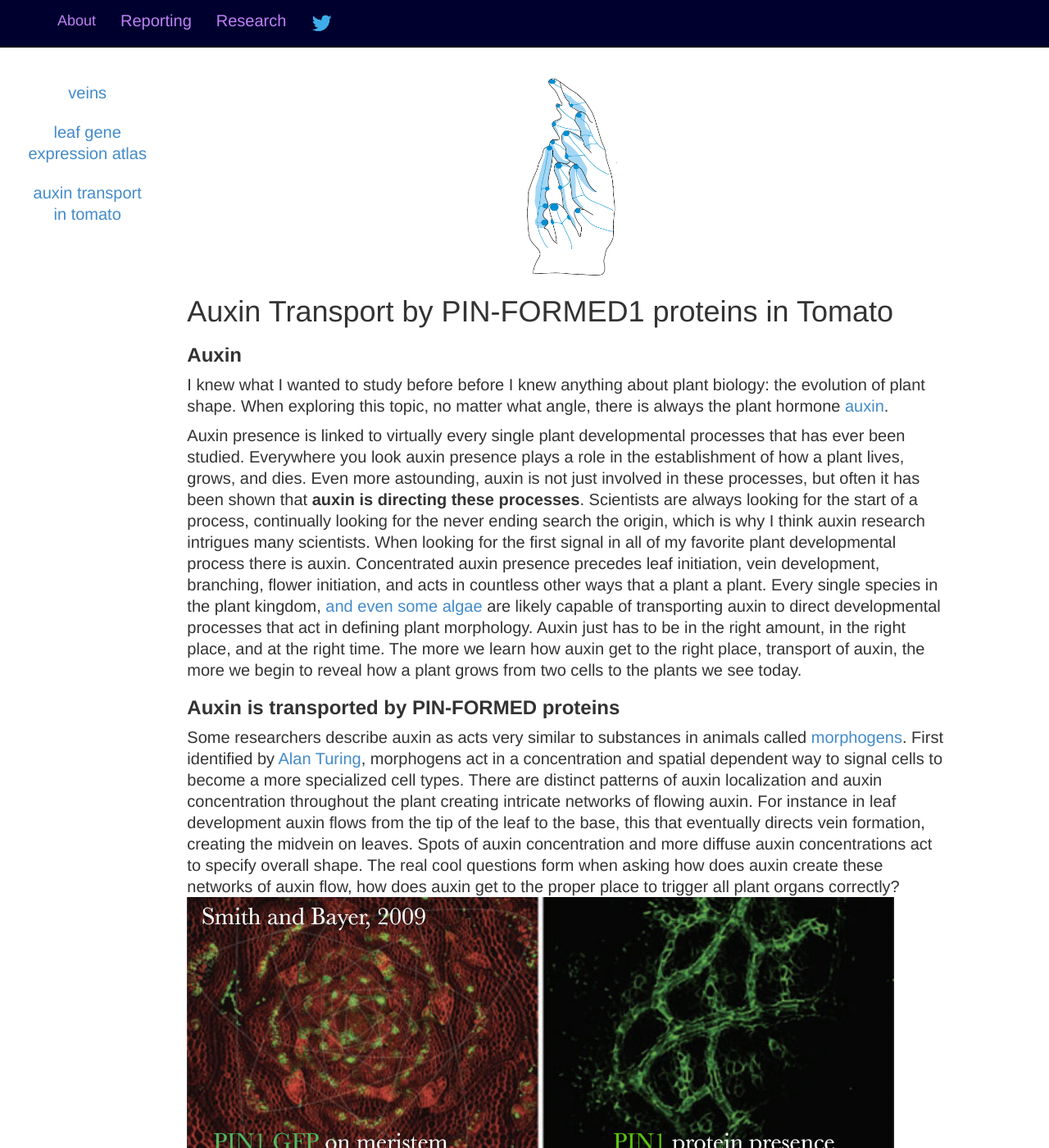
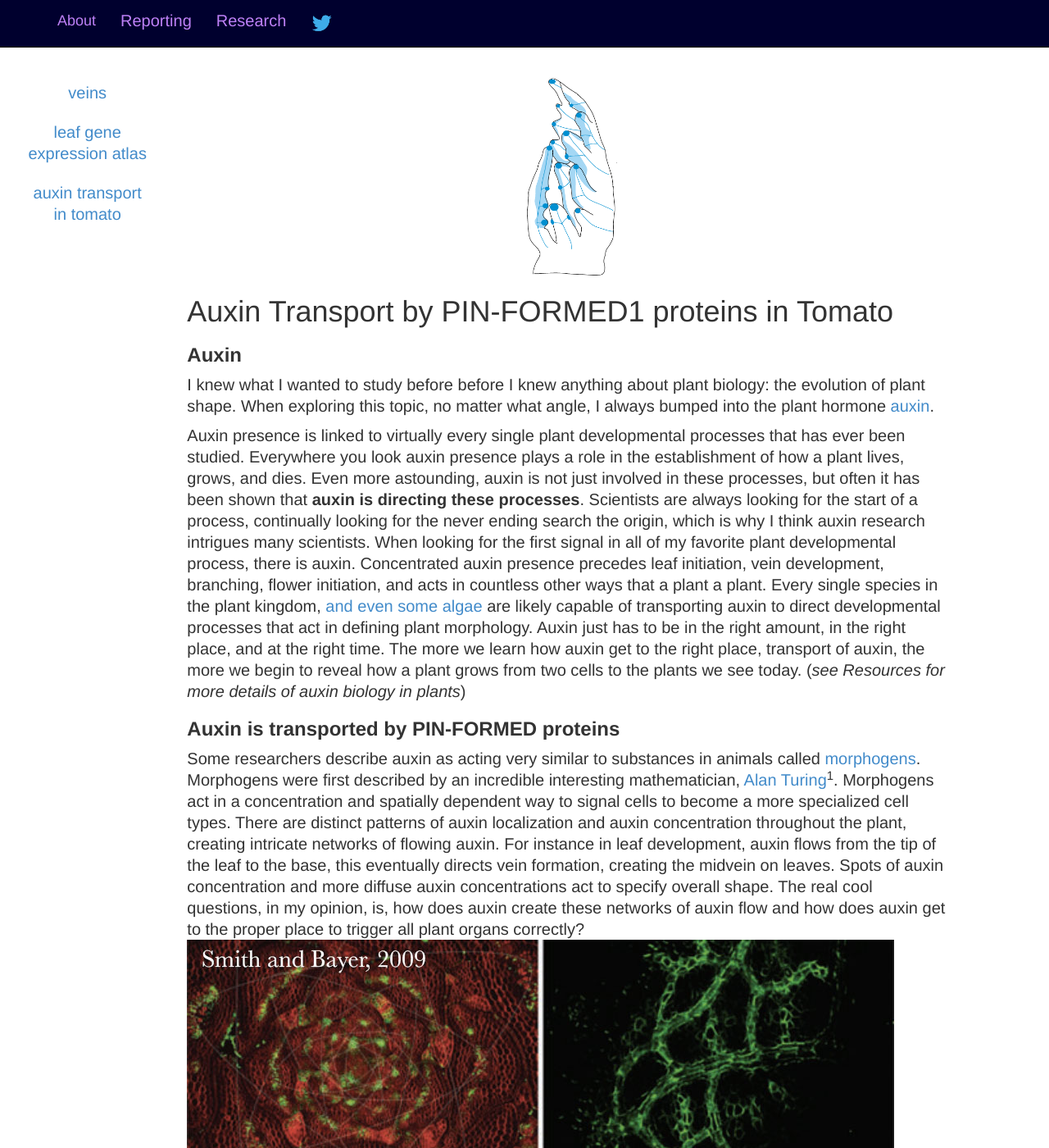
Before and after one commit to iamciera/creports, a Jekyll site: the page built from research/PIN1/index.html, in a window 1280 px wide and 1400 px high. Shown: the whole window at 82% size. Built offline with Jekyll 4.4.1, drawn with Linux system fonts in a browser that asks for light colours; nearby versions of some CDN libraries; Markdown is read by kramdown in place of the engine named in the settings; some of the changed text lies outside the part shown.

Commit message:
edited PIN1 section of Research

```diff
--- a/research/PIN1/index.html
+++ b/research/PIN1/index.html
@@ -9,13 +9,13 @@
 
 <H3><b>Auxin</b></H3>
 
-<p>I knew what I wanted to study before before I knew anything about plant biology: the evolution of plant shape.  When exploring this topic, no matter what angle, there is always the plant hormone <a href="http://en.wikipedia.org/wiki/Auxin">auxin</a>.</p>
+<p>I knew what I wanted to study before before I knew anything about plant biology: the evolution of plant shape.  When exploring this topic, no matter what angle, I always bumped into the plant hormone <a href="http://en.wikipedia.org/wiki/Auxin">auxin</a>.</p>
 
-<p>Auxin presence is linked to virtually every single plant developmental processes that has ever been studied. Everywhere you look auxin presence plays a role in the establishment of how a plant lives, grows, and dies. Even more astounding, auxin is not just involved in these processes, but often it has been shown that <strong>auxin is directing these processes</strong>.  Scientists are always looking for the start of a process, continually looking for the never ending search the origin, which is why I think auxin research intrigues many scientists.  When looking for the first signal in all of my favorite plant developmental process there is auxin. Concentrated auxin presence precedes leaf initiation, vein development, branching, flower initiation, and acts in countless other ways that a plant a plant.  Every single species in the plant kingdom, <a href"http://www.sciencedirect.com/science/article/pii/S136013851200194X">and even some algae</a> are likely capable of transporting auxin to direct developmental processes that act in defining plant morphology.  Auxin just has to be in the right amount, in the right place, and at the right time.  The more we learn how auxin get to the right place, transport of auxin, the more we begin to reveal how a plant grows from two cells to the plants we see today.</p>
+<p>Auxin presence is linked to virtually every single plant developmental processes that has ever been studied. Everywhere you look auxin presence plays a role in the establishment of how a plant lives, grows, and dies. Even more astounding, auxin is not just involved in these processes, but often it has been shown that <strong>auxin is directing these processes</strong>.  Scientists are always looking for the start of a process, continually looking for the never ending search the origin, which is why I think auxin research intrigues many scientists.  When looking for the first signal in all of my favorite plant developmental process, there is auxin. Concentrated auxin presence precedes leaf initiation, vein development, branching, flower initiation, and acts in countless other ways that a plant a plant.  Every single species in the plant kingdom, <a href"http://www.sciencedirect.com/science/article/pii/S136013851200194X">and even some algae</a> are likely capable of transporting auxin to direct developmental processes that act in defining plant morphology.  Auxin just has to be in the right amount, in the right place, and at the right time.  The more we learn how auxin get to the right place, transport of auxin, the more we begin to reveal how a plant grows from two cells to the plants we see today. (<i>see Resources for more details of auxin biology in plants</i>)</p>
 
 <H3><b>Auxin is transported by PIN-FORMED proteins</b></H3>
 
-<p>Some researchers describe auxin as acts very similar to substances in animals called <a href="http://en.wikipedia.org/wiki/Morphogen">morphogens</a>. First identified by <a href"http://en.wikipedia.org/wiki/Alan_Turing"> Alan Turing</a>, morphogens act in a concentration and spatial dependent way to signal cells to become a more specialized cell types. There are distinct patterns of auxin localization and auxin concentration throughout the plant creating intricate networks of flowing auxin. For instance in leaf development auxin flows from the tip of the leaf to the base, this that eventually directs vein formation, creating the midvein on leaves.  Spots of auxin concentration and more diffuse auxin concentrations act to  specify overall shape.  The real cool questions form when asking how does auxin create these networks of auxin flow, how does auxin get to the proper place to trigger all plant organs correctly?
+<p>Some researchers describe auxin as acting very similar to substances in animals called <a href="http://en.wikipedia.org/wiki/Morphogen">morphogens</a>. Morphogens were first described by an incredible interesting mathematician,<a href"http://en.wikipedia.org/wiki/Alan_Turing"> Alan Turing</a><sup>1</sup>. Morphogens act in a concentration and spatially dependent way to signal cells to become a more specialized cell types. There are distinct patterns of auxin localization and auxin concentration throughout the plant, creating intricate networks of flowing auxin. For instance in leaf development, auxin flows from the tip of the leaf to the base, this eventually directs vein formation, creating the midvein on leaves.  Spots of auxin concentration and more diffuse auxin concentrations act to  specify overall shape.  The real cool questions, in my opinion, is, how does auxin create these networks of auxin flow and how does auxin get to the proper place to trigger all plant organs correctly?
 
 <img src="{{ site.baseurl }}/img/auxinTransport04.jpg" class="img-responsive" alt="Responsive image">
 
@@ -23,7 +23,7 @@
     <img src="{{ site.baseurl }}/img/auxinTransport02.png" height="600" align="center">
 </div>
 
-  One of the keys to understanding how auxin gets to the right place at the right time comes from studying a group of proteins called <i>PIN-FORMED (PIN)</i>.  <i>PIN</i> protein largely determine where auxin is spatially because they are auxin efflux carriers, meaning they determine the transport of auxin <i>out</i> of a cell.  Since auxin is passively taken into a cell, directionality of auxin is largely determined on the direction of auxin out of the cell by these <i>PIN</i> proteins.  They decide direction by preferentially localizing on one side of the cell plasma membrane. </p>
+  <p> One of the keys to understanding how auxin gets to the right place at the right time comes from studying a group of proteins called <i>PIN-FORMED (PIN)</i>.  <i>PIN</i> proteins largely determine where auxin is spatially because they are auxin efflux carriers, meaning they determine the transport of auxin <i>out</i> of a cell.  Since auxin is passively taken into a cell, directionality of auxin is largely determined on the direction of auxin out of the cell by these <i>PIN</i> proteins.  <i>PIN</i> proteins essentially dictate auxin directional flow by preferentially localizing on only one edge of a plant cell, the <a href = "http://en.wikipedia.org/wiki/Plant_cell">plasma membrane</a></p>
 
 <br>
 <img src="{{ site.baseurl }}/img/auxinTransport.png" class="img-responsive" alt="Responsive image">
@@ -54,14 +54,14 @@
 
 <p>3. What happens when <i>PIN1</i> function is altered in tomato?  What happens when there is no or reduced <i>PIN1</i> proteins?</p>
 
-<H3><b>Auxin patterning defines reiterated patterning in plants.</b></H3>
+<H1> Resources</H1>
 
-When you start to look closely at plant development reiterations of patterns begin and continue to reveal themselves.  The divergence angle of leaf initiation predominantly follows number in the Fibonacci series.  The understanding of how auxin gets to the parts that
-
-<H1> Resources</H1>
+<p><a href = "http://www.plantphysiol.org/content/154/2/501.short">The Power of Auxin in Plants</a><i>free</i></p>
 
 <p><a href="http://onlinelibrary.wiley.com/doi/10.1111/j.1365-3040.2009.01997.x/full">Auxin transport-feedback models of patterning in plants. </a><i>free</i>
 
 <p><a href="http://www.sciencedirect.com/science/article/pii/S136013851200194X">Origin and evolution of PIN auxin transporters in the green lineage</a><i>free</i></p>
 
-<
+<p><a href = "http://dev.biologists.org/content/139/24/4495.short"> Book review:Everything you always wanted to know about auxin but were afraid to ask.</a><i>book review free, book is not</i></p>
+
+<sup>1</sup>While morphogens are almost exclusively described in animals, and only recently (and hesitantly) used to describe auxin in plants, it is interesting to note that his interest in this field came from his fasination with leaf initiation patterns, also know as <a href = "http://en.wikipedia.org/wiki/Phyllotaxis">phyllotaxy</a>, in plants.  Study after study suggests the key chemical involved in leaf inititation patterns is auxin!
```
